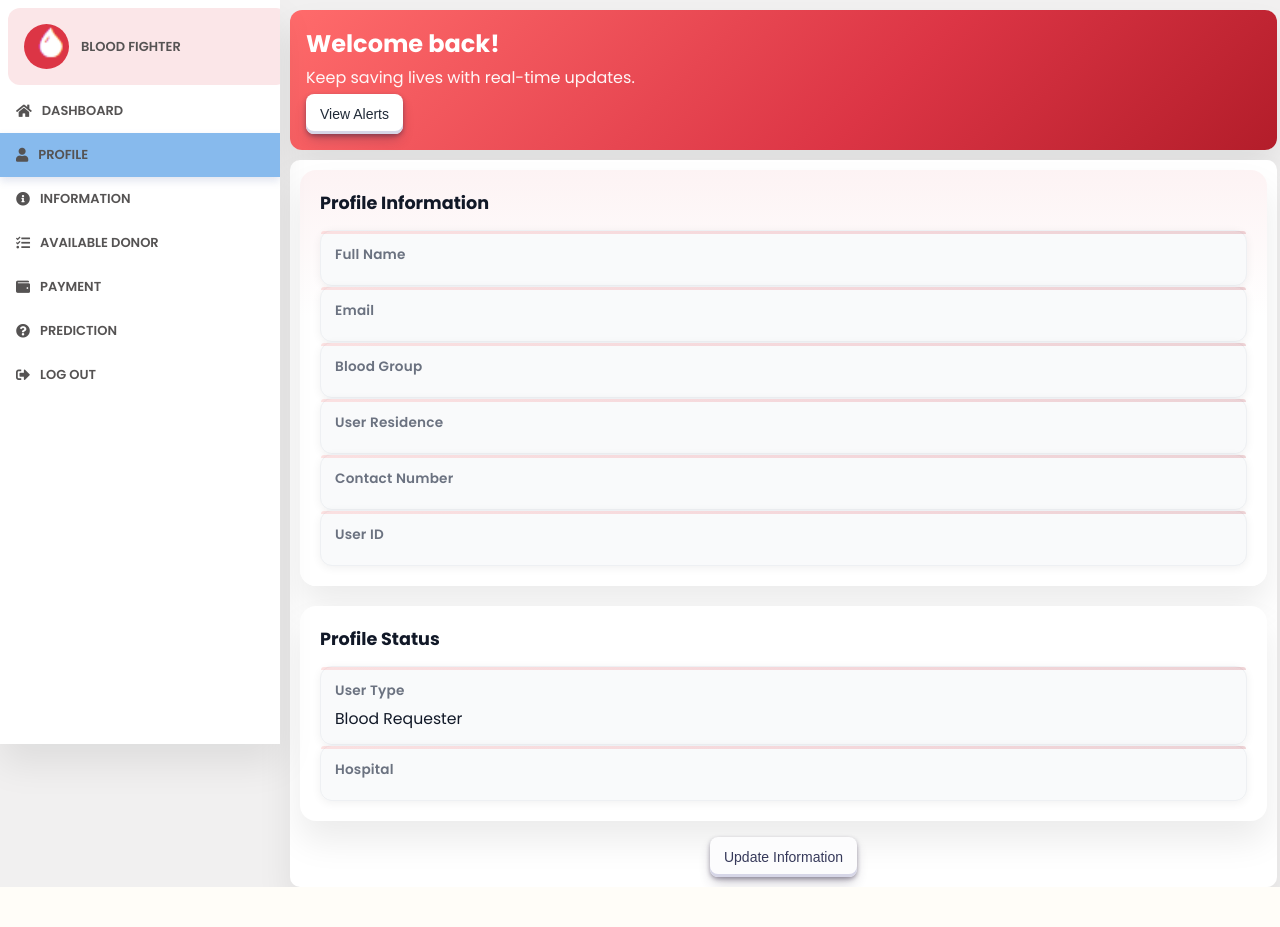
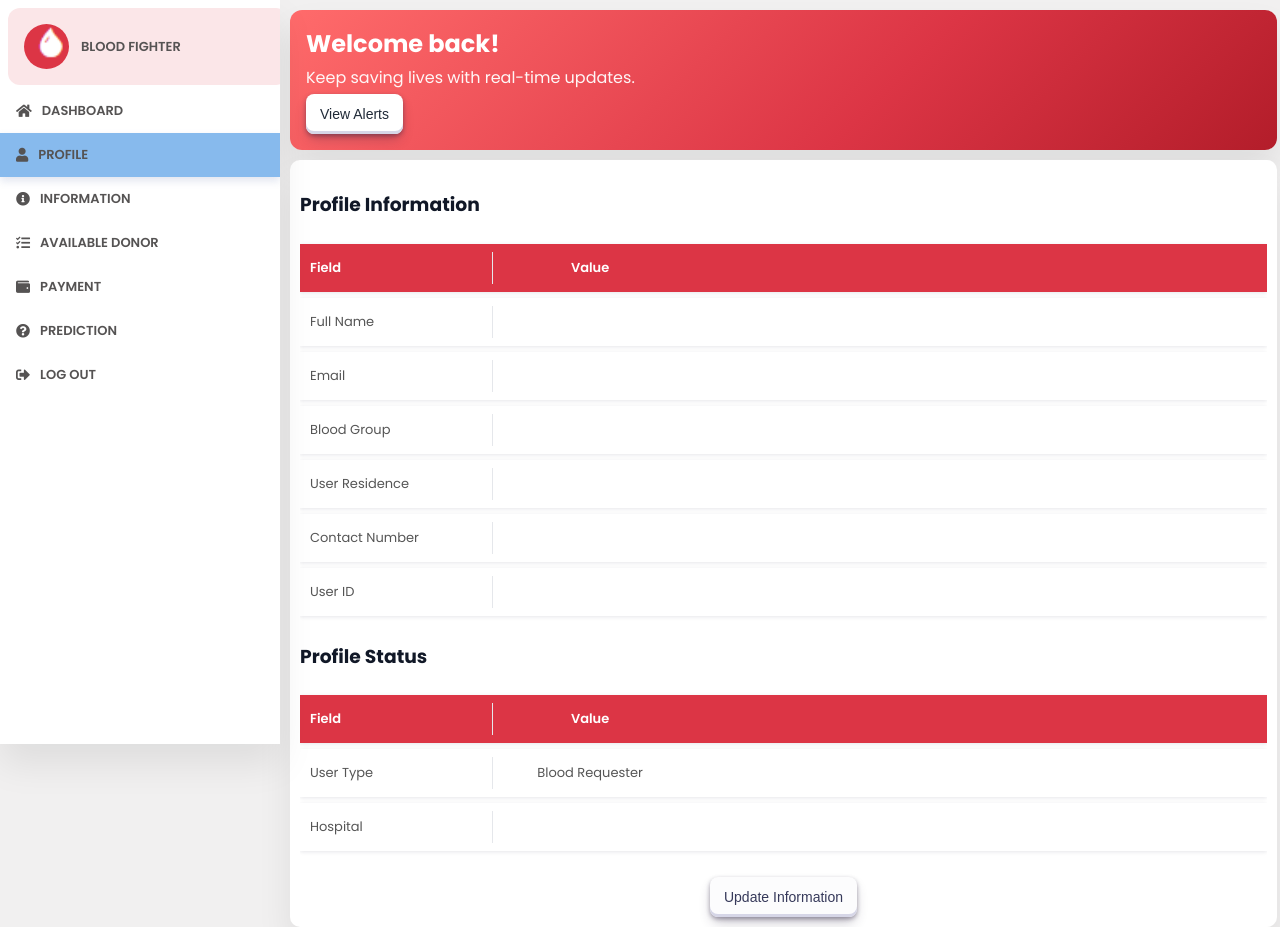
Before and after one commit to hasibhasan-github/IUB_CSE309_WebApplication_Blood_Donation_Management_System, a Flask app: template website/templates/AvailableDonor.html in a window 1280 px wide. Shown: the part 56-983 px from the top of the page. Before the commit the page ends 943 px from the top, so only its background shows below. Run offline with Flask 3, Linux system fonts and the light colour scheme; the template is opened without the code that fills it, so the values that code supplies are empty.

Commit message:
@hasibhasan-github

```diff
--- a/website/templates/AvailableDonor.html
+++ b/website/templates/AvailableDonor.html
@@ -27,55 +27,64 @@ Profile • Blood Donation
   <div class="wrapper">
     <div class="right">
 
-      <!-- Profile Information -->
-      <div class="info">
+      <!-- Profile Information (Table) -->
+      <div class="table-box table--two">
         <h3>Profile Information</h3>
+        <div class="table-scroll">
+          <div class="table-row table-head">
+            <div class="table-cell first-cell">Field</div>
+            <div class="table-cell">Value</div>
+          </div>
 
-        <div class="info_data">
-          <div class="data">
-            <h4>Full Name</h4>
-            <p>{{ user.username }}</p>
+          <div class="table-row">
+            <div class="table-cell first-cell">Full Name</div>
+            <div class="table-cell">{{ user.username }}</div>
           </div>
-          <div class="data">
-            <h4>Email</h4>
-            <p>{{ fight.email }}</p>
+
+          <div class="table-row">
+            <div class="table-cell first-cell">Email</div>
+            <div class="table-cell">{{ fight.email }}</div>
           </div>
-        </div>
 
-        <div class="info_data">
-          <div class="data">
-            <h4>Blood Group</h4>
-            <p>{{ user.bloodgroup }}</p>
+          <div class="table-row">
+            <div class="table-cell first-cell">Blood Group</div>
+            <div class="table-cell">{{ user.bloodgroup }}</div>
           </div>
-          <div class="data">
-            <h4>User Residence</h4>
-            <p>{{ user.city }}</p>
+
+          <div class="table-row">
+            <div class="table-cell first-cell">User Residence</div>
+            <div class="table-cell">{{ user.city }}</div>
           </div>
-        </div>
 
-        <div class="info_data">
-          <div class="data">
-            <h4>Contact Number</h4>
-            <p>{{ user.phone }}</p>
+          <div class="table-row">
+            <div class="table-cell first-cell">Contact Number</div>
+            <div class="table-cell">{{ user.phone }}</div>
           </div>
-          <div class="data">
-            <h4>User ID</h4>
-            <p>{{ user.id }}</p>
+
+          <div class="table-row">
+            <div class="table-cell first-cell">User ID</div>
+            <div class="table-cell">{{ user.id }}</div>
           </div>
         </div>
       </div>
 
-      <!-- Profile Status -->
-      <div class="projects" style="margin-top:20px;">
+      <!-- Profile Status (Table) -->
+      <div class="table-box table--two" style="margin-top:20px;">
         <h3>Profile Status</h3>
-        <div class="projects_data">
-          <div class="data">
-            <h4>User Type</h4>
-            <p>Blood Requester <p>
+        <div class="table-scroll">
+          <div class="table-row table-head">
+            <div class="table-cell first-cell">Field</div>
+            <div class="table-cell">Value</div>
           </div>
-          <div class="data">
-            <h4>Hospital</h4>
-            <p>{{ fight.hospital }}</p>
+
+          <div class="table-row">
+            <div class="table-cell first-cell">User Type</div>
+            <div class="table-cell">Blood Requester</div>
+          </div>
+
+          <div class="table-row">
+            <div class="table-cell first-cell">Hospital</div>
+            <div class="table-cell">{{ fight.hospital }}</div>
           </div>
         </div>
       </div>
@@ -90,5 +99,4 @@ Profile • Blood Donation
 </div>
 
 
-
 {% endblock %}
```
